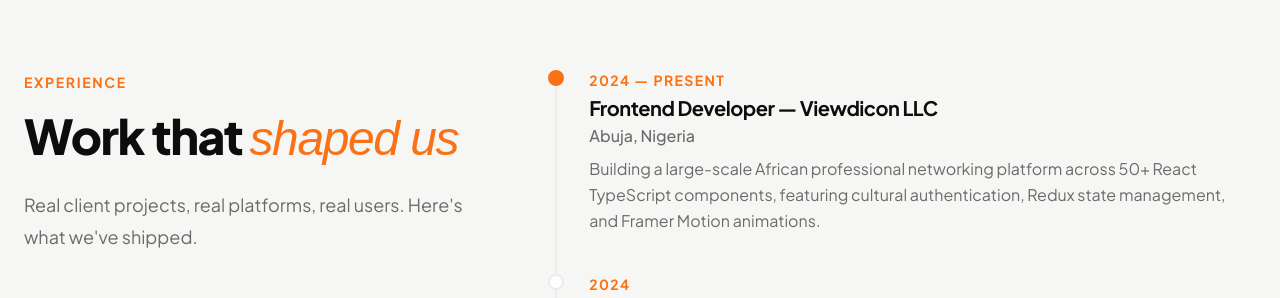
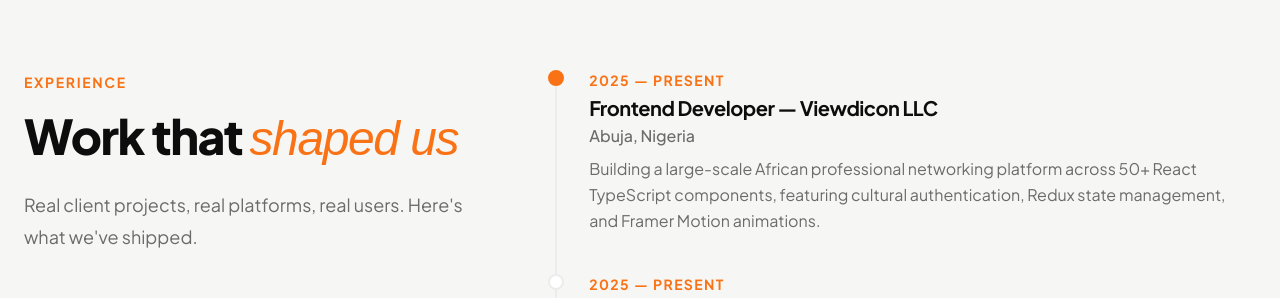
Before and after one commit to nzehrj/lft-portfolio, a Next.js app: page /about in a window 1280 px wide. Shown: the part 2499-2797 px from the top of the page. Built offline with nearby package versions, Linux system fonts and the light colour scheme; a web font is replaced by a local one.

Commit message:
corrections

```diff
--- a/components/about/AboutHero.tsx
+++ b/components/about/AboutHero.tsx
@@ -17,7 +17,7 @@ export default function AboutHero() {
               A studio built on <span className="font-serif-display text-orange">craft</span> &amp; care.
             </motion.h1>
             <motion.p variants={fadeUp} className="mx-auto mt-6 max-w-xl text-body lg:mx-0">
-              Lemonade Fizz Tech is a web development studio founded and led by Rejoice Nzeh —
+              Lemonade Fizz Tech is a web development studio founded and led by Rejoice Nzeh,
               a full-stack developer building digital products that are fast, functional, and
               beautifully designed. We serve clients worldwide.
             </motion.p>
@@ -32,7 +32,7 @@ export default function AboutHero() {
             <div className="overflow-hidden rounded-3xl border border-line bg-surface shadow-[0_20px_60px_rgba(0,0,0,0.08)]">
               <div className="relative aspect-[4/5] w-full bg-surface">
                 <Image
-                  src="https://fizz-tech.vercel.app/image/IMG_1846 (1).png"
+                  src="/images/Rejoice.png"
                   alt="Rejoice Nzeh — Founder, Lemonade Fizz Tech"
                   fill
                   className="object-cover object-top"
--- a/components/about/Experience.tsx
+++ b/components/about/Experience.tsx
@@ -5,28 +5,40 @@ import { fadeUp, stagger, viewportOnce } from '@/lib/animations'
 
 const timeline = [
   {
-    date: '2024 — Present',
+    date: '2025 — Present',
     role: 'Frontend Developer — Viewdicon LLC',
     place: 'Abuja, Nigeria',
     desc: 'Building a large-scale African professional networking platform across 50+ React TypeScript components, featuring cultural authentication, Redux state management, and Framer Motion animations.',
   },
   {
-    date: '2024',
+    date: '2025 — Present',
+    role: 'Lead Developer — Seasons of Legends',
+    place: 'Tournament Platform',
+    desc: 'Building a tournament management platform for a knockout gaming competition — player registration, location-aware brackets, and live match tracking, built with Next.js and TypeScript.',
+  },
+  {
+    date: '2026 — Present',
     role: 'Contract Developer — EcoFDI',
     place: 'Port Harcourt, Nigeria',
     desc: 'Delivered a complete Next.js 14 website for an environmental NGO — database schema, admin dashboard, email integration, gallery system, and Vercel deployment.',
   },
   {
-    date: '2025',
+    date: '2026',
     role: 'Lead Developer — NYDTP',
     place: 'National Youth Digital Talent Pipeline',
     desc: 'Rapidly built a national digital competition and learning platform for Nigerian youth, delivered within days for a government directorate presentation.',
   },
   {
-    date: '2023 — Present',
+    date: '2025 — Present',
+    role: 'Web Development Instructor — OCO Academy',
+    place: 'Enugu State, Nigeria',
+    desc: 'Designed and delivered a structured web development programme, teaching students from HTML fundamentals through to full-stack React.',
+  },
+  {
+    date: '2022 — Present',
     role: 'Founder — Lemonade Fizz Tech',
     place: 'Enugu State, Nigeria',
-    desc: 'Running a freelance web development studio — delivering client projects, building in-house products, and teaching web development at OCO Academy.',
+    desc: 'Running a freelance web development studio — delivering client projects, building in-house products, and developing education programmes.',
   },
 ]
 
--- a/components/home/Services.tsx
+++ b/components/home/Services.tsx
@@ -32,7 +32,7 @@ export default function Services() {
             viewport={viewportOnce}
             className="text-body lg:pb-2"
           >
-            From a simple landing page to a complex web application — we design and build digital
+            From a simple landing page to a complex web application. We design and build digital
             products that solve real problems and drive business growth.
           </motion.p>
         </div>
```
